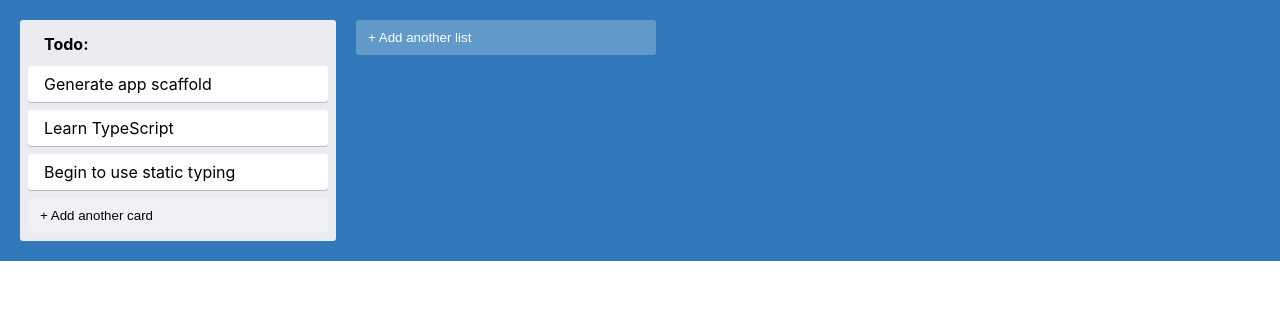
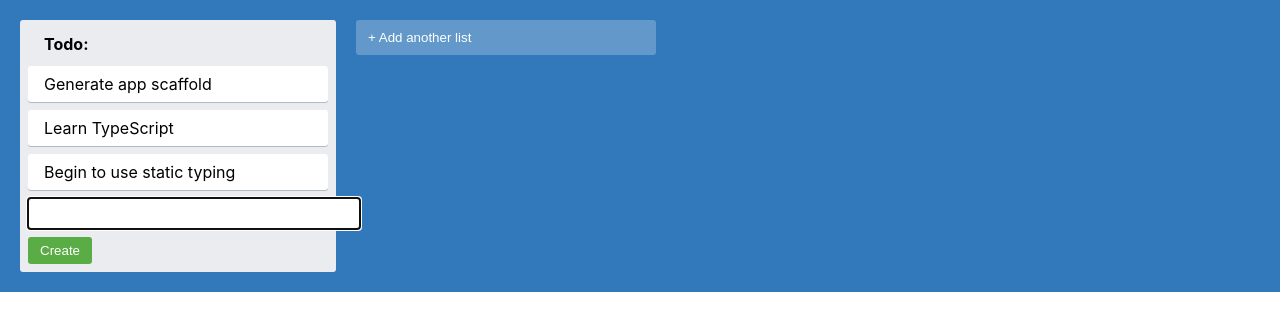
Before and after one commit to chrisbriz/examen, a React (Create React App) app in the folder board/: page / in a window 1280 px wide. Both pictures are taken after a click on the button "+ Add another card". Shown: the top 330 px of the page. Built offline with nearby package versions, Linux system fonts and the light colour scheme.

Commit message:
add hook to autofocus the input field

```diff
--- a/board/src/components/add-item/add-item.tsx
+++ b/board/src/components/add-item/add-item.tsx
@@ -1,23 +1,31 @@
 import { useState } from "react";
 import { AddItemButton } from "../../styles";
+import { NewItemForm } from "../new-item-form/new-item-form";
 
 type AddNewItemProps = {
-    onAdd(text: string): void
-    toggleButtonText: string
-    dark?: boolean
-}
+  onAdd(text: string): void;
+  toggleButtonText: string;
+  dark?: boolean;
+};
 
 export const AddNewItem = (props: AddNewItemProps) => {
-    const [showForm, setShowForm] = useState(false)
-    const {onAdd, toggleButtonText, dark} = props
+  const [showForm, setShowForm] = useState(false);
+  const { onAdd, toggleButtonText, dark } = props;
 
-    if(showForm){
+  if (showForm) {
+    return (
+      <NewItemForm
+        onAdd={(text) => {
+          onAdd(text);
+          setShowForm(false);
+        }}
+      />
+    )
+  }
 
-    }
-
-    return(
-        <AddItemButton dark={dark} onClick={() => setShowForm(true)}>
-            {toggleButtonText}
-        </AddItemButton>
-    )
-}
+  return (
+    <AddItemButton dark={dark} onClick={() => setShowForm(true)}>
+      {toggleButtonText}
+    </AddItemButton>
+  );
+};
--- /dev/null
+++ b/board/src/components/new-item-form/new-item-form.tsx
@@ -0,0 +1,34 @@
+import { useState } from "react";
+import {
+  NewItemFormContainer,
+  NewItemButton,
+  NewItemInput,
+} from "../../styles";
+import { useFocus } from "../../utils/useFocus";
+
+type NewItemFormProps = {
+  onAdd(text: string): void;
+};
+
+export const NewItemForm = ({ onAdd }: NewItemFormProps) => {
+  const [text, setText] = useState("");
+  const inputRef = useFocus();
+
+  const handleAddText = (event: React.KeyboardEvent<HTMLInputElement>) => {
+    if (event.key === "Enter") {
+      onAdd(text);
+    }
+  }
+
+  return (
+    <NewItemFormContainer>
+      <NewItemInput
+        ref={inputRef}
+        value={text}
+        onChange={(e) => setText(e.target.value)}
+        onKeyPress={handleAddText}
+      />
+      <NewItemButton onClick={() => onAdd(text)}>Create</NewItemButton>
+    </NewItemFormContainer>
+  );
+};
--- a/board/src/styles.tsx
+++ b/board/src/styles.tsx
@@ -53,3 +53,30 @@ export const AddItemButton = styled.button<AddItemButtonProps>`
     background-color: #ffffff52;
   }
 `;
+
+export const NewItemFormContainer = styled.div`
+  max-width: 300px;
+  display: flex;
+  flex-direction: column;
+  width: 100%;
+  align-items: flex-start;
+`;
+
+export const NewItemButton = styled.button`
+  background-color: #5aac44;
+  border-radius: 3px;
+  border: none;
+  box-shadow: none;
+  color: #fff;
+  padding: 6px 12px;
+  text-align: center;
+`;
+
+export const NewItemInput = styled.input`
+  border-radius: 3px;
+  border: none;
+  box-shadow: #091e4240 0px 1px 0px 0px;
+  margin-bottom: 0.5rem;
+  padding: 0.5rem 1rem;
+  width: 100%;
+`;
--- /dev/null
+++ b/board/src/utils/useFocus.ts
@@ -0,0 +1,11 @@
+import { useRef, useEffect } from "react"
+
+export const useFocus = () => {
+    const ref = useRef<HTMLInputElement>(null)
+
+    useEffect(() => {
+        ref.current?.focus()
+    }, [])
+
+    return ref
+}
```
Also changed, not shown: board/src/state/AppStateContext.tsx (added).
